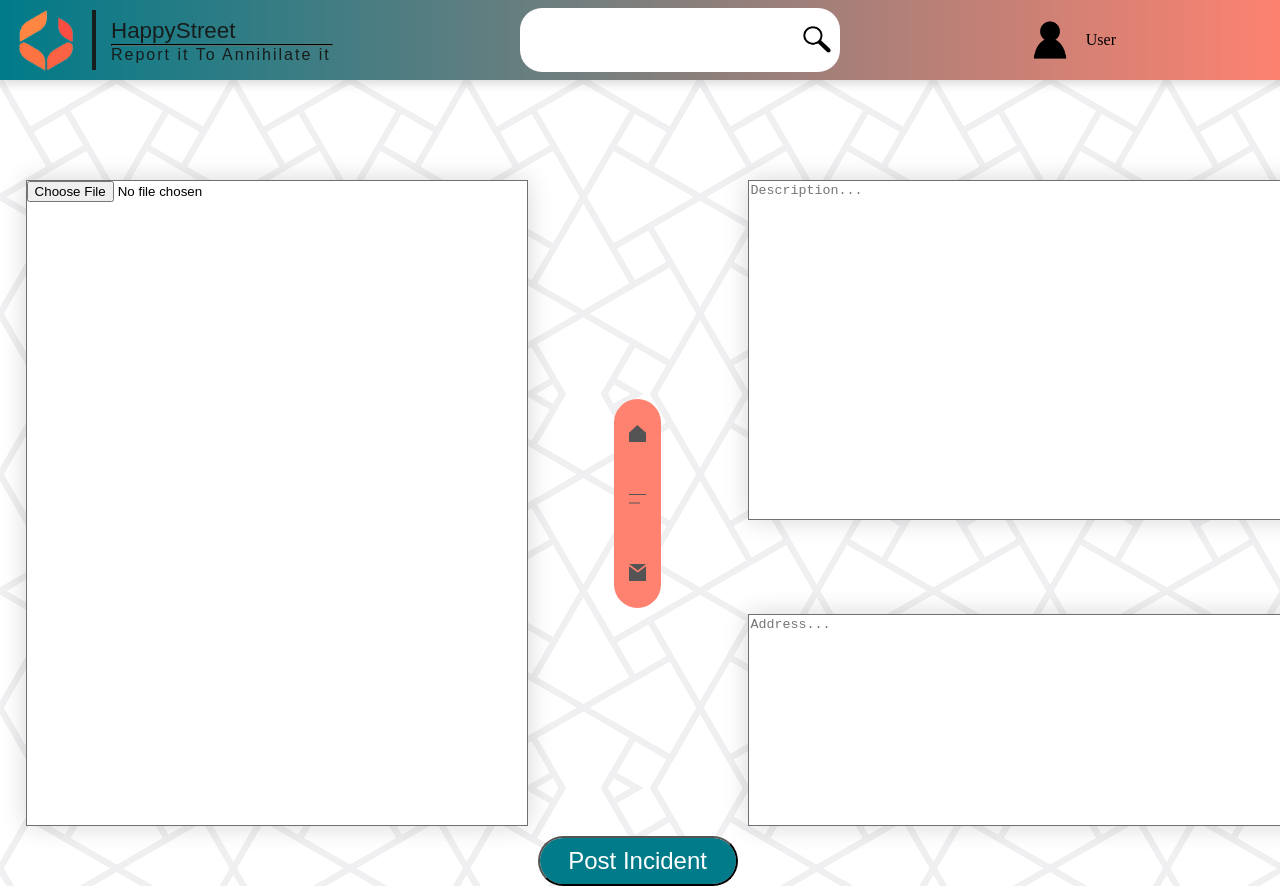
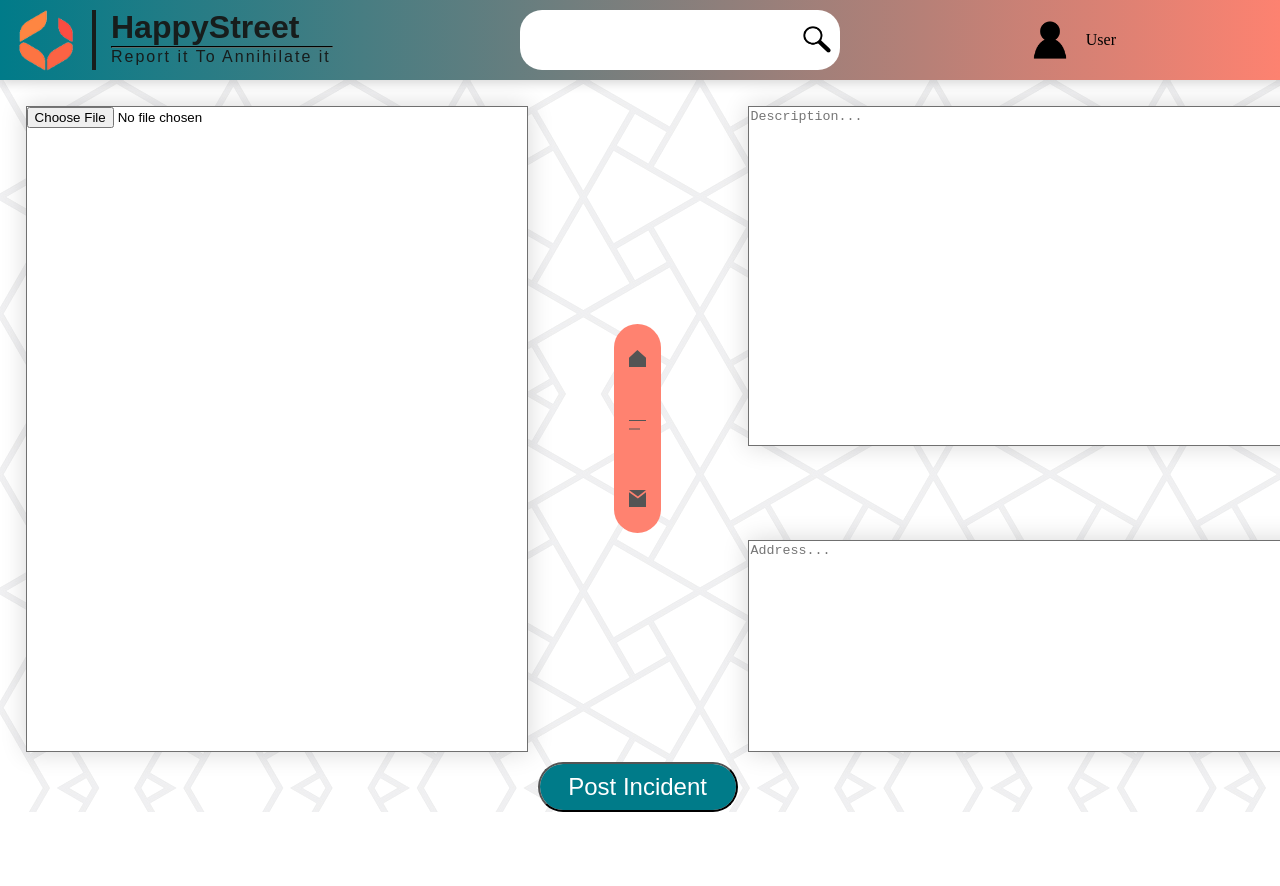
Before and after one commit to kv-ohwtfyb/APP-LINFO1212, a plain HTML site: page vany/trial.html in a window 1280 px wide. Shown: the top 886 px of the page. After the commit the page ends 812 px from the top, so only its background shows below. Drawn offline with Linux system fonts and the light colour scheme.

Commit message:
Fixed the post page

```diff
--- a/vany/vany.css
+++ b/vany/vany.css
@@ -40,10 +40,11 @@ header img{
 #name{
     text-align: left;
     font-family: "League Spartan", sans-serif;
-    font-size: 140%;
+    font-size: 200%;
     color: #171D1C;
     margin: 0;
-    padding-top: 8%; /*See if it can be done better*/
+    padding-top: 4%; /*See if it can be done better*/
+    font-weight: bold;
 }
 
 #lineBetweenNameAndMoto{
@@ -59,13 +60,14 @@ header img{
     letter-spacing: 2px;
     color: #171D1C;
     margin: 0 auto;
+    font-weight: lighter;
 }
 
 containerSearch{
     width: 25%;
     min-width: 120px;
     display: flex;
-    height: 64px;
+    height: 60px;
     background: #FFFFFF;
     border-radius: 22px;
     margin: 0 auto;
@@ -133,7 +135,7 @@ form{
     height: fit-content;
     width: 96%;
     flex-direction: row;
-    margin-top: 12.5vh;
+    padding-top:2%;
     display: grid;
     grid-template-columns: repeat(3, 1fr);
     grid-gap: 10px;
```
